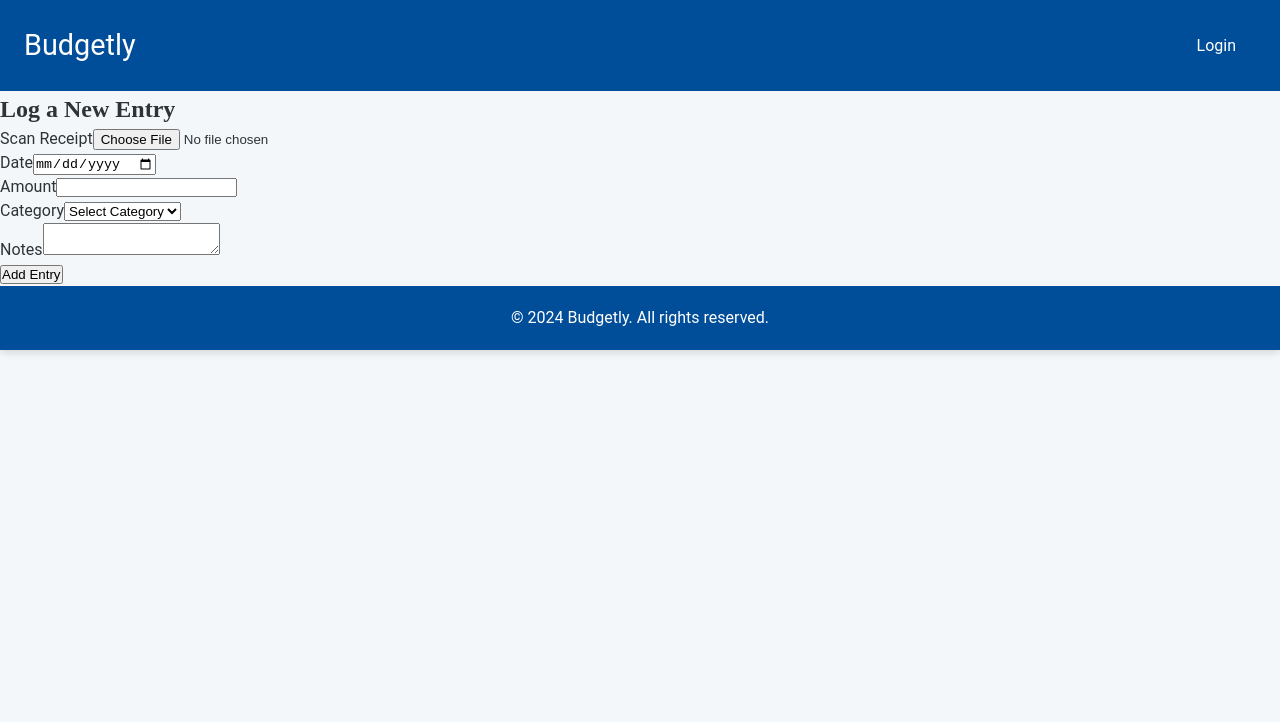
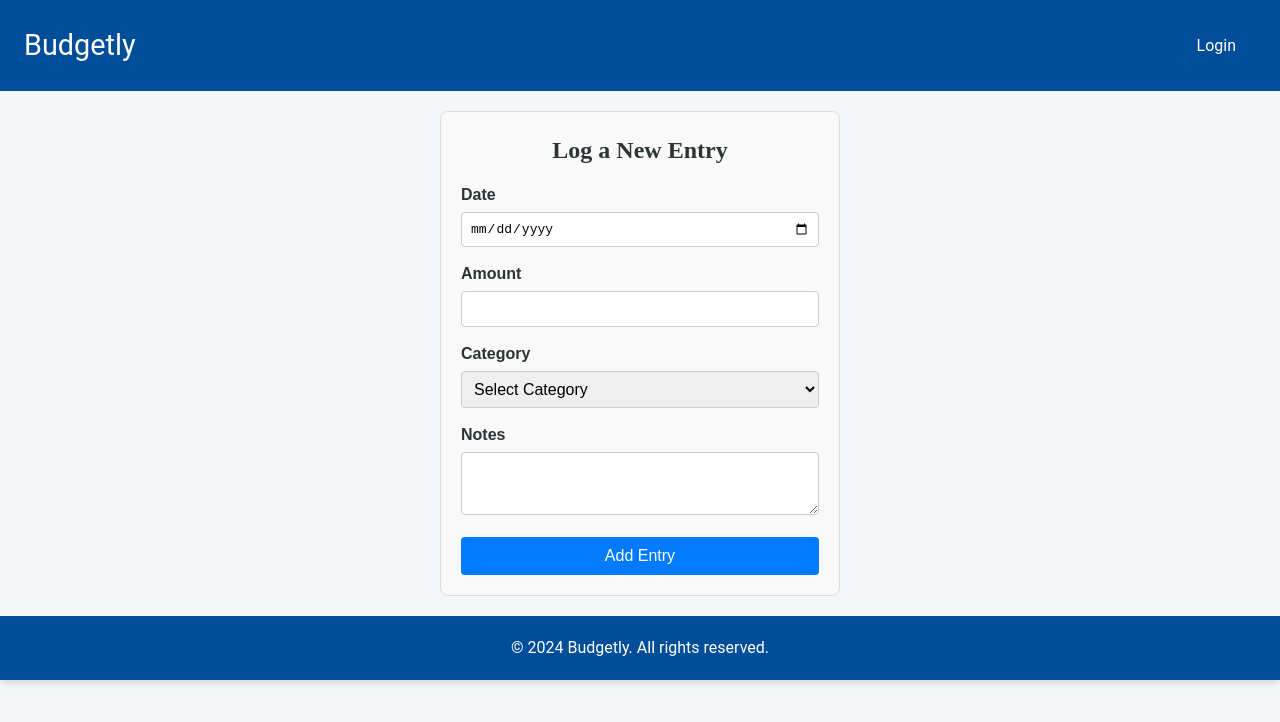
Before and after one commit to anithaamarnath/budgetly-frontend, a React (Vite) app: page /addNew in a window 1280 px wide. Shown: the top 722 px of the page. Built offline with nearby package versions, Linux system fonts and the light colour scheme; sample sign-in values are in the browser's storage.

Commit message:
added total budget

```diff
--- a/package.json
+++ b/package.json
@@ -16,10 +16,13 @@
     "@fortawesome/free-solid-svg-icons": "^6.7.1",
     "@fortawesome/react-fontawesome": "^0.2.2",
     "@reduxjs/toolkit": "^2.5.0",
+    "@types/moment": "^2.11.29",
     "@types/styled-components": "^5.1.34",
     "axios": "^1.7.8",
     "bootstrap": "^5.3.3",
     "chart.js": "^4.4.7",
+    "dotenv": "^16.4.7",
+    "moment": "^2.30.1",
     "react": "^18.3.1",
     "react-chartjs-2": "^5.2.0",
     "react-dom": "^18.3.1",
@@ -32,6 +35,7 @@
   },
   "devDependencies": {
     "@eslint/js": "^9.15.0",
+    "@types/node": "^22.13.1",
     "@types/react": "^18.3.12",
     "@types/react-dom": "^18.3.1",
     "@types/react-router-dom": "^5.3.3",
--- a/src/App.tsx
+++ b/src/App.tsx
@@ -8,7 +8,7 @@ import { Container } from "./styles/styled";
 import SignupForm from "./SignupForm";
 import Dashboard from "./Dashboard";
 import NewEntryForm from "./NewEntryForm";
-import PrivateRoute from "./components/PrivateRoute";
+import PrivateRoute from "./components/PrivateRoute"; // Import PrivateRoute
 
 const App: React.FC = () => {
   return (
@@ -28,7 +28,14 @@ const App: React.FC = () => {
               </PrivateRoute>
             }
           />
-          <Route path="/addNew" element={<NewEntryForm />} />
+          <Route
+            path="/addNew"
+            element={
+              <PrivateRoute>
+                <NewEntryForm />
+              </PrivateRoute>
+            }
+          />
         </Routes>
         <Footer />
       </Container>
--- a/src/Dashboard.tsx
+++ b/src/Dashboard.tsx
@@ -1,8 +1,8 @@
 import React, { useEffect, useState } from "react";
+import { FontAwesomeIcon } from "@fortawesome/react-fontawesome";
 import styled from "styled-components";
 import { Line } from "react-chartjs-2";
-import { FontAwesomeIcon } from "@fortawesome/react-fontawesome";
-import { faPencilAlt } from "@fortawesome/free-solid-svg-icons";
+import { faPencilAlt, faTrashAlt } from "@fortawesome/free-solid-svg-icons";
 import {
   Chart as ChartJS,
   CategoryScale,
@@ -13,10 +13,16 @@ import {
   Tooltip,
   Legend,
 } from "chart.js";
-import { fetchUserBudgetData } from "./services/budgetService";
+import {
+  fetchUserBudgetData,
+  editTransaction,
+  deleteTransaction,
+  updateTotalBudget,
+} from "./services/budgetService";
 import { setBudgetData } from "./redux/budgetSlices";
 import { useDispatch, useSelector } from "react-redux";
 import { RootState } from "./redux/store";
+import moment from "moment"; // To format the date
 
 ChartJS.register(
   CategoryScale,
@@ -28,18 +34,19 @@ ChartJS.register(
   Legend
 );
 
-export const DashboardContainer = styled.div`
+// Styled components
+const DashboardContainer = styled.div`
   padding: 20px;
   font-family: Arial, sans-serif;
 `;
 
-export const Row = styled.div`
+const Row = styled.div`
   display: flex;
   justify-content: space-between;
   margin-bottom: 20px;
 `;
 
-export const Card = styled.div`
+const Card = styled.div`
   flex: 1;
   margin: 0 10px;
   padding: 20px;
@@ -48,7 +55,7 @@ export const Card = styled.div`
   background-color: #f9f9f9;
 `;
 
-export const ChartContainer = styled.div`
+const ChartContainer = styled.div`
   margin: 20px 0;
   padding: 20px;
   border: 1px solid #ccc;
@@ -56,85 +63,57 @@ export const ChartContainer = styled.div`
   background-color: #f9f9f9;
 `;
 
-export const Table = styled.table`
+const Table = styled.table`
   width: 100%;
   border-collapse: collapse;
   margin-top: 10px;
 `;
 
-export const TableHeader = styled.th`
+const TableHeader = styled.th`
   border: 1px solid #ccc;
   padding: 8px;
   text-align: left;
   background-color: #f2f2f2;
 `;
 
-export const TableCell = styled.td`
+const TableCell = styled.td`
   border: 1px solid #ccc;
   padding: 8px;
 `;
 
-export const Input = styled.input`
+const Input = styled.input`
   padding: 5px;
   font-size: 1em;
 `;
 
-export const EditIcon = styled(FontAwesomeIcon)`
+const EditIcon = styled(FontAwesomeIcon)`
   cursor: pointer;
   color: #007bff;
   margin-left: 10px;
 `;
 
+const DeleteIcon = styled(FontAwesomeIcon)`
+  cursor: pointer;
+  color: #dc3545;
+  margin-left: 10px;
+`;
+
 const Dashboard: React.FC = () => {
   const dispatch = useDispatch();
-  const [totalBudget, setTotalBudget] = useState(5000);
-  const [totalAmountSpent, setTotalAmountSpent] = useState(2500);
-  const [remainingBudget, setRemainingBudget] = useState(2500);
+  const { totalBudget, totalAmountSpent, remainingBudget, transactions } =
+    useSelector((state: RootState) => state.budget);
+  const email = useSelector((state: RootState) => state.auth?.email);
+
   const [isEditing, setIsEditing] = useState(false);
   const [editedValue, setEditedValue] = useState<number | string>("");
-
-  const email = useSelector((state: RootState) => state.auth?.email);
-
-  const transactions = [
-    { date: "2024-12-01", category: "Groceries", amount: 200 },
-    { date: "2024-12-05", category: "Rent", amount: 1200 },
-    { date: "2024-12-10", category: "Utilities", amount: 150 },
-    { date: "2024-12-15", category: "Transportation", amount: 100 },
-  ];
-
-  const chartData = {
-    labels: transactions.map((transaction) => transaction.date),
-    datasets: [
-      {
-        label: "Spending Over Time",
-        data: transactions.map((transaction) => transaction.amount),
-        borderColor: "#42a5f5",
-        backgroundColor: "rgba(66, 165, 245, 0.2)",
-        fill: true,
-      },
-    ],
-  };
-
-  const handleEditClick = () => {
-    setIsEditing(true);
-    setEditedValue(totalBudget);
-  };
-
-  const handleSave = () => {
-    const updatedBudget = Number(editedValue);
-    setTotalBudget(updatedBudget);
-    setRemainingBudget(updatedBudget - totalAmountSpent);
-    setIsEditing(false);
-  };
 
   // Fetch data when the component mounts
   useEffect(() => {
     const fetchBudgetData = async () => {
       try {
-        console.log("Fetching budget data...", email);
         if (email) {
           const budgetData = await fetchUserBudgetData(email);
-          console.log("Fetched budget data:", budgetData);
+          console.log("BUDGET", budgetData);
           dispatch(setBudgetData(budgetData)); // Dispatch the fetched data
         } else {
           console.error("Email is null");
@@ -146,6 +125,82 @@ const Dashboard: React.FC = () => {
 
     fetchBudgetData();
   }, [dispatch, email]);
+
+  const handleEditClick = () => {
+    setIsEditing(true);
+    setEditedValue(totalBudget);
+  };
+
+  const handleSave = async () => {
+    const updatedBudget = Number(editedValue);
+
+    try {
+      if (!email) {
+        console.error("User email is not available");
+        return;
+      }
+
+      // API call to update the total budget
+      const updatedData = await updateTotalBudget(email, updatedBudget);
+
+      // Update Redux state
+      dispatch(setBudgetData(updatedData));
+
+      setIsEditing(false);
+    } catch (error) {
+      console.error("Error updating budget:", error);
+    }
+  };
+
+  const handleEditTransaction = async (transactionId: string) => {
+    console.log(`Editing transaction with ID: ${transactionId}`);
+    try {
+      const updatedTransaction = await editTransaction(transactionId);
+      console.log("Transaction edited:", updatedTransaction);
+      // Dispatch any state updates needed for the edited transaction
+      dispatch(
+        setBudgetData({
+          ...budgetData,
+          transactions: budgetData.transactions.map((transaction) =>
+            transaction.id === transactionId ? updatedTransaction : transaction
+          ),
+        })
+      );
+    } catch (error) {
+      console.error("Error editing transaction:", error);
+    }
+  };
+
+  const handleDeleteTransaction = async (transactionId: string) => {
+    console.log(`Deleting transaction with ID: ${transactionId}`);
+    try {
+      await deleteTransaction(transactionId);
+      // Optionally, re-fetch budget data or remove the deleted transaction from the state
+      dispatch(
+        setBudgetData({
+          ...budgetData,
+          transactions: transactions.filter((t) => t.id !== transactionId),
+        })
+      );
+    } catch (error) {
+      console.error("Error deleting transaction:", error);
+    }
+  };
+
+  const chartData = {
+    labels: transactions.map((transaction) =>
+      moment(transaction.date).format("MM/DD/YYYY")
+    ),
+    datasets: [
+      {
+        label: "Spending Over Time",
+        data: transactions.map((transaction) => transaction.amount),
+        borderColor: "#42a5f5",
+        backgroundColor: "rgba(66, 165, 245, 0.2)",
+        fill: true,
+      },
+    ],
+  };
 
   return (
     <DashboardContainer>
@@ -197,14 +252,27 @@ const Dashboard: React.FC = () => {
               <TableHeader>Date</TableHeader>
               <TableHeader>Category</TableHeader>
               <TableHeader>Amount</TableHeader>
+              <TableHeader>Actions</TableHeader>
             </tr>
           </thead>
           <tbody>
             {transactions.map((transaction, index) => (
               <tr key={index}>
-                <TableCell>{transaction.date}</TableCell>
+                <TableCell>
+                  {moment(transaction.date).format("MM/DD/YYYY")}
+                </TableCell>
                 <TableCell>{transaction.category}</TableCell>
                 <TableCell>${transaction.amount}</TableCell>
+                <TableCell>
+                  <EditIcon
+                    icon={faPencilAlt}
+                    onClick={() => handleEditTransaction(transaction.id)}
+                  />
+                  <DeleteIcon
+                    icon={faTrashAlt}
+                    onClick={() => handleDeleteTransaction(transaction.id)}
+                  />
+                </TableCell>
               </tr>
             ))}
           </tbody>
--- a/src/NewEntryForm.tsx
+++ b/src/NewEntryForm.tsx
@@ -1,23 +1,86 @@
 import React, { useState } from "react";
-// import { useDispatch } from "react-redux";
-// import { addNewEntry } from "../redux/entriesSlice"; // Assume you have a Redux slice for managing entries
+import styled from "styled-components";
+import { addTransaction } from "./services/budgetService"; // Import the service function
+
+const FormContainer = styled.div`
+  max-width: 400px;
+  margin: 20px auto;
+  padding: 20px;
+  border: 1px solid #ddd;
+  border-radius: 8px;
+  background-color: #f9f9f9;
+  font-family: Arial, sans-serif;
+`;
+
+const FormTitle = styled.h2`
+  text-align: center;
+  margin-bottom: 15px;
+`;
+
+const Form = styled.form`
+  display: flex;
+  flex-direction: column;
+`;
+
+const FormGroup = styled.div`
+  margin-bottom: 15px;
+`;
+
+const Label = styled.label`
+  font-weight: bold;
+  margin-bottom: 5px;
+  display: block;
+`;
+
+const Input = styled.input`
+  width: 100%;
+  padding: 8px;
+  font-size: 1em;
+  border: 1px solid #ccc;
+  border-radius: 4px;
+`;
+
+const Select = styled.select`
+  width: 100%;
+  padding: 8px;
+  font-size: 1em;
+  border: 1px solid #ccc;
+  border-radius: 4px;
+`;
+
+const TextArea = styled.textarea`
+  width: 100%;
+  padding: 8px;
+  font-size: 1em;
+  border: 1px solid #ccc;
+  border-radius: 4px;
+  resize: vertical;
+`;
+
+const Button = styled.button`
+  width: 100%;
+  padding: 10px;
+  font-size: 1em;
+  color: #fff;
+  background-color: #007bff;
+  border: none;
+  border-radius: 4px;
+  cursor: pointer;
+  &:hover {
+    background-color: #0056b3;
+  }
+`;
 
 const NewEntryForm: React.FC = () => {
-  // const [receipt, setReceipt] = useState<File | null>(null); // Store scanned receipt file
   const [date, setDate] = useState<string>("");
   const [amount, setAmount] = useState<number | string>("");
   const [category, setCategory] = useState<string>("");
   const [notes, setNotes] = useState<string>("");
 
-  // const dispatch = useDispatch();
+  // Assume `email` is obtained from the context, authentication, or props
+  const email = "test@dev.com"; // Replace this with the dynamic email value
 
-  const handleFileChange = (e: React.ChangeEvent<HTMLInputElement>) => {
-    if (e.target.files) {
-      // setReceipt(e.target.files[0]);
-    }
-  };
-
-  const handleSubmit = (e: React.FormEvent) => {
+  const handleSubmit = async (e: React.FormEvent) => {
     e.preventDefault();
 
     if (!amount || !category || !date) {
@@ -25,51 +88,61 @@ const NewEntryForm: React.FC = () => {
       return;
     }
 
-    // Dispatching new entry to Redux (or can call an API to save it in the database)
-    // dispatch(addNewEntry({ receipt, date, amount, category, notes }));
+    const transaction = {
+      category,
+      amount: Number(amount),
+      description: notes, // Use 'notes' as description
+      date,
+    };
 
-    // Reset the form after submission
-    // setReceipt(null);
-    setDate("");
-    setAmount("");
-    setCategory("");
-    setNotes("");
+    try {
+      // Call the addTransaction service to send the data to the backend
+      const addedTransaction = await addTransaction(email, transaction);
+      console.log("Added transaction:", addedTransaction);
+
+      // Reset the form after successful submission
+      setDate("");
+      setAmount("");
+      setCategory("");
+      setNotes("");
+
+      // Optionally, show a success message or update the state
+      alert("Transaction added successfully!");
+    } catch (error) {
+      console.error("Error adding transaction:", error);
+      alert("There was an error adding the transaction.");
+    }
   };
 
   return (
-    <div>
-      <h2>Log a New Entry</h2>
-      <form onSubmit={handleSubmit}>
-        <div>
-          <label htmlFor="receipt">Scan Receipt</label>
-          <input type="file" id="receipt" onChange={handleFileChange} />
-        </div>
-
-        <div>
-          <label htmlFor="date">Date</label>
-          <input
+    <FormContainer>
+      <FormTitle>Log a New Entry</FormTitle>
+      <Form onSubmit={handleSubmit}>
+        <FormGroup>
+          <Label htmlFor="date">Date</Label>
+          <Input
             type="date"
             id="date"
             value={date}
             onChange={(e) => setDate(e.target.value)}
             required
           />
-        </div>
+        </FormGroup>
 
-        <div>
-          <label htmlFor="amount">Amount</label>
-          <input
+        <FormGroup>
+          <Label htmlFor="amount">Amount</Label>
+          <Input
             type="number"
             id="amount"
             value={amount}
             onChange={(e) => setAmount(e.target.value)}
             required
           />
-        </div>
+        </FormGroup>
 
-        <div>
-          <label htmlFor="category">Category</label>
-          <select
+        <FormGroup>
+          <Label htmlFor="category">Category</Label>
+          <Select
             id="category"
             value={category}
             onChange={(e) => setCategory(e.target.value)}
@@ -81,22 +154,22 @@ const NewEntryForm: React.FC = () => {
             <option value="entertainment">Entertainment</option>
             <option value="housing">Housing</option>
             <option value="shopping">Shopping</option>
-            {/* Add other categories here */}
-          </select>
-        </div>
+          </Select>
+        </FormGroup>
 
-        <div>
-          <label htmlFor="notes">Notes</label>
-          <textarea
+        <FormGroup>
+          <Label htmlFor="notes">Notes</Label>
+          <TextArea
             id="notes"
+            rows={3}
             value={notes}
             onChange={(e) => setNotes(e.target.value)}
           />
-        </div>
+        </FormGroup>
 
-        <button type="submit">Add Entry</button>
-      </form>
-    </div>
+        <Button type="submit">Add Entry</Button>
+      </Form>
+    </FormContainer>
   );
 };
 
```
Also changed, not shown: src/Header.tsx (+5 -3 lines), src/redux/authSlices.ts (+9 -8 lines), src/redux/budgetSlices.ts (+17 -26 lines), 1 other file (tests, documents, lock files or other folders).
